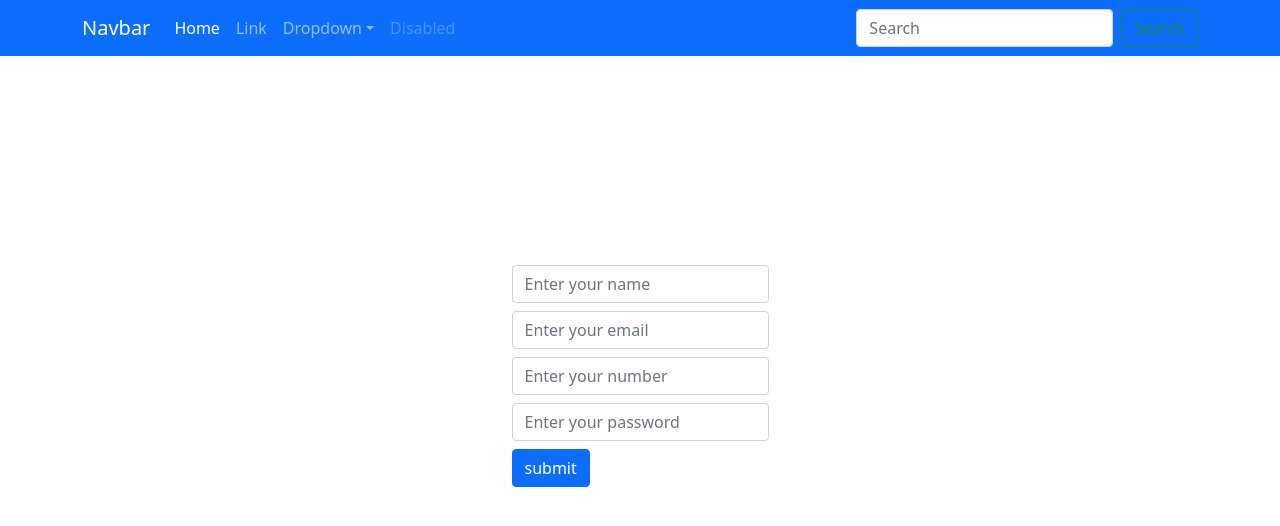
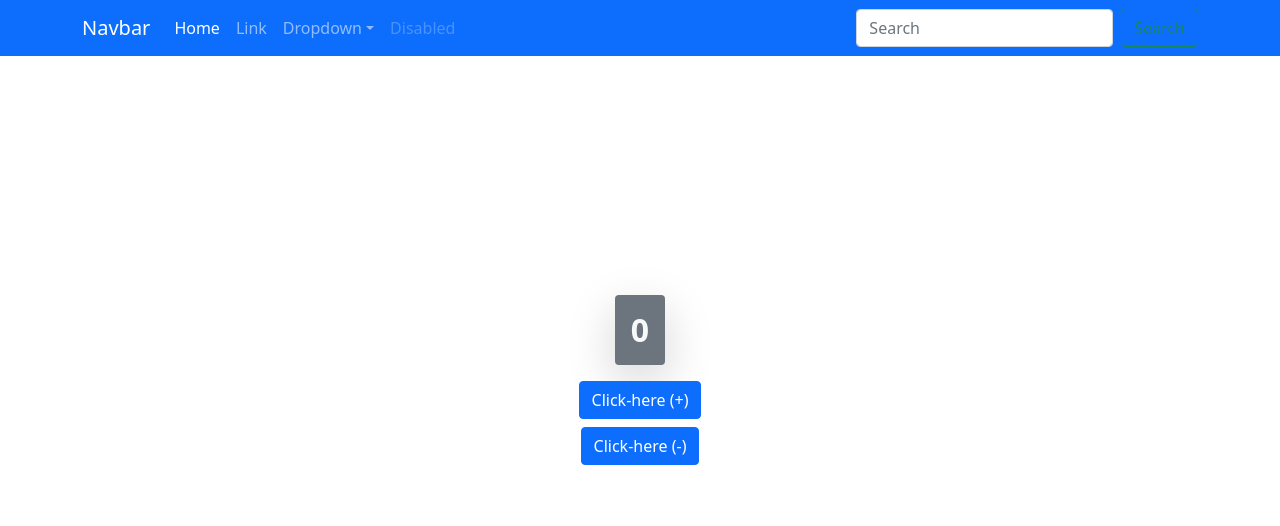
Before and after one commit to MorsalinKausar043/React-problem-solving, a React (Create React App) app: page / in a window 1280 px wide. Shown: the top 526 px of the page. Built offline with nearby package versions, Linux system fonts and the light colour scheme.

Commit message:
done useeffecet

```diff
--- a/src/App.js
+++ b/src/App.js
@@ -8,6 +8,8 @@ import DeleteApi from './DeleteApi';
 import ShortCircuitEvaluation from './ShortCircuitEvaluation';
 import BasicForm from './BasicForm';
 import RegistrationForm from './RegistrationForm';
+import UseEffect from './UseEffect';
+import MoreUseEffect from './MoreUseEffect';
 
 // bootstrap link is start
 import "../node_modules/bootstrap/dist/css/bootstrap.min.css";
@@ -23,7 +25,9 @@ function App() {
       {/* <DeleteApi/> */}
       {/* <ShortCircuitEvaluation/> */}
       {/* <BasicForm/> */}
-      <RegistrationForm/>
+      {/* <RegistrationForm/> */}
+      {/* <UseEffect/> */}
+      <MoreUseEffect/>
     </>
   );
 };
--- /dev/null
+++ b/src/MoreUseEffect.js
@@ -0,0 +1,23 @@
+import React , {useState , useEffect} from 'react'
+
+const MoreUseEffect = () => {
+    const [Val, setVal] = useState(0);
+
+    useEffect(() => {
+
+        Val > 0 ? document.title = `Click : ${Val}` : document.title = `React App`;
+
+    },[Val]);
+
+    return (
+        <>
+            <div className="main_div">
+                <h2 className="bg-secondary text-light p-3 my-3 fw-bold shadow-lg rounded">{Val}</h2>
+                <button className="btn btn-primary" onClick={()=>setVal(Val + 1)}>Click-here (+)</button>
+                <button className="btn btn-primary m-2" onClick={()=>setVal(Val - 1)}>Click-here (-)</button>
+            </div>
+        </>
+    )
+}
+
+export default MoreUseEffect;
--- /dev/null
+++ b/src/UseEffect.js
@@ -0,0 +1,24 @@
+import React, { useState, useEffect } from 'react';
+
+const UseEffect = () => {
+
+    const [Val, setVal] = useState(0);
+
+    useEffect(() => {
+
+        Val > 0 ? document.title = `Click : ${Val}` : document.title = `React App`;
+
+    });
+
+    return (
+        <>
+            <div className="main_div">
+                <h2 className="bg-secondary text-light p-3 my-3 fw-bold shadow-lg rounded">{Val}</h2>
+                <button className="btn btn-primary" onClick={()=>setVal(Val + 1)}>Click-here (+)</button>
+                <button className="btn btn-primary m-2" onClick={()=>setVal(Val - 1)}>Click-here (-)</button>
+            </div>
+        </>
+    )
+}
+
+export default UseEffect;
```
